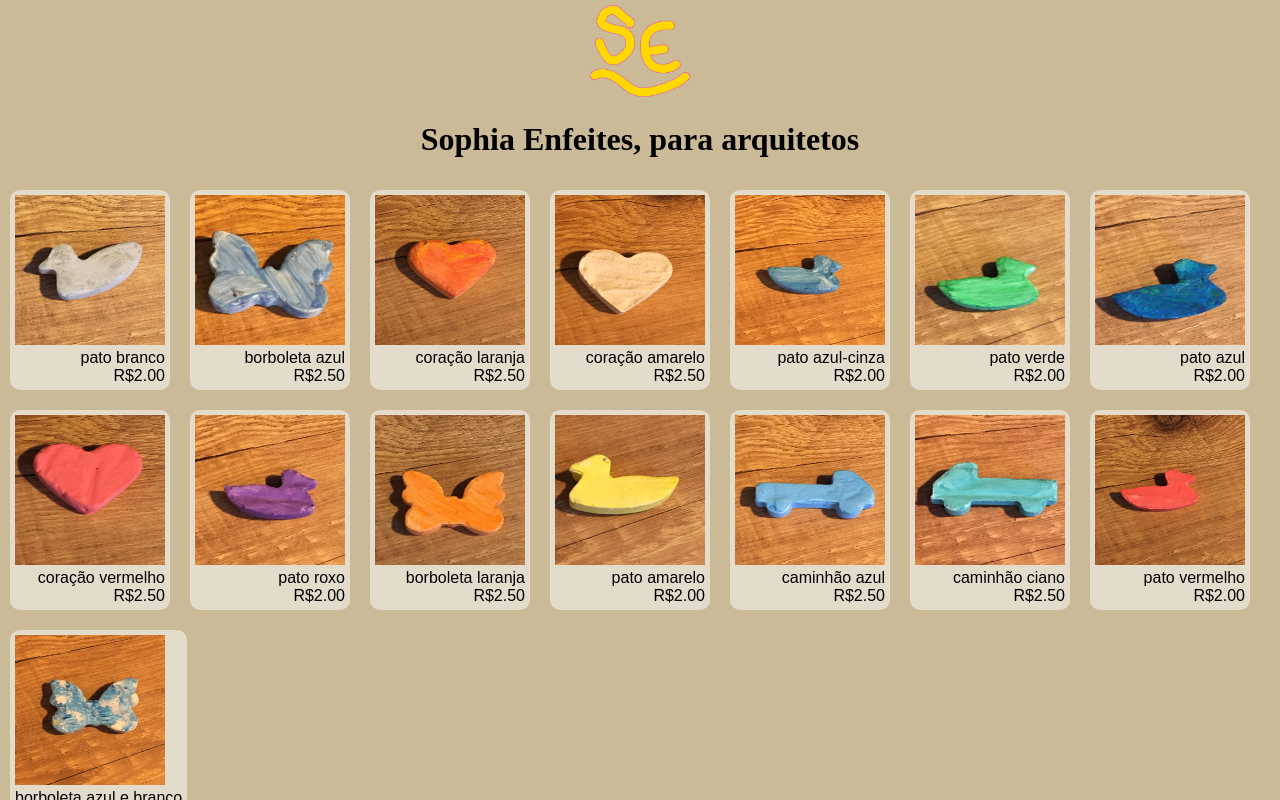
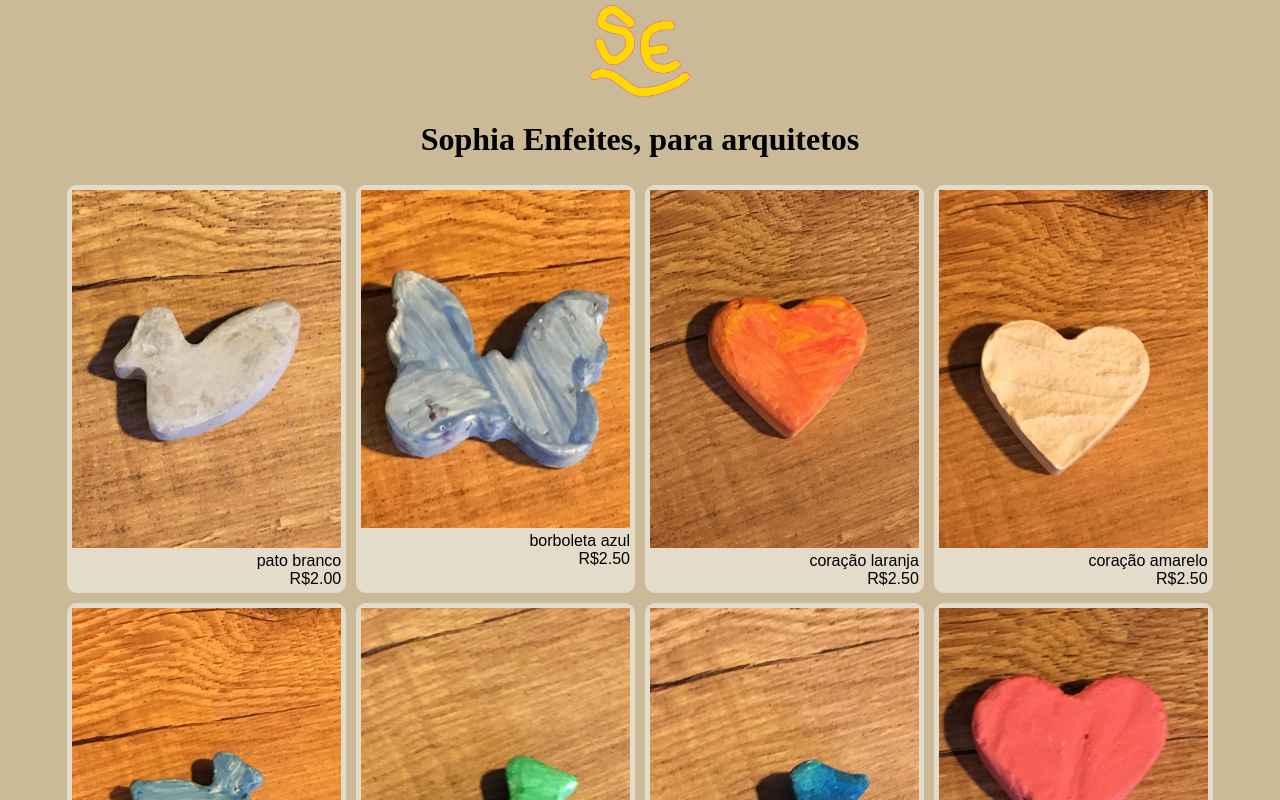
Before and after one commit to ABMHub/SophiaEnfeites, a React (Create React App) app: page / in a window 1280 px wide. Shown: the top 800 px of the page. Built offline with nearby package versions, Linux system fonts and the light colour scheme.

Commit message:
conserta bugs de layout

```diff
--- a/src/App.css
+++ b/src/App.css
@@ -16,14 +16,31 @@ body {
 .listaProdutos {
   display: flex;
   flex-wrap: wrap;
+  justify-content: center;
+}
+
+@media only screen and (max-width: 768px){
+  .produto {
+    width: 40%;
+  }
+}
+
+@media only screen and (min-width: 768px){
+  .produto {
+    width: 21%;
+  }
 }
 
 .produto {
   display: initial;
-  margin : 10px;
+  margin : 5px;
   background-color: rgb(255, 255, 255, 0.5);
   padding: 5px;
   border-radius: 10px;
+}
+
+.produto > img {
+  width: 100%;
 }
 
 .textoProduto {
--- a/src/App.js
+++ b/src/App.js
@@ -4,7 +4,7 @@ import {produtos} from './imagens/produtos'
 function Produto (props) {
   return (
     <div className="produto">
-      <img src={props.data.img} alt="produto" width="150px" height="150px"/>
+      <img src={props.data.img} alt="produto"/>
       <div className="textoProduto">
         {props.data.tipo} {props.data.cor}<br />R${props.data.preco.toFixed(2)}
       </div>
@@ -16,7 +16,7 @@ function App() {
   return (
     <>
       <div className="logo">
-        <img src="./SElogo.png" alt="logo da loja da sophia" width="100px"/>
+        <img src="./SElogo.png" alt="logo da loja da sophia" width="100px" height="100px"/>
       </div>
 
       <div className="titulo">
@@ -26,7 +26,7 @@ function App() {
       <div className="listaProdutos">
         {produtos.map((produto) => {
           return (
-            <Produto data={produto}/>
+            <Produto data={produto} key={produto.id}/>
           )
         })}
       </div>
--- a/src/imagens/produtos.js
+++ b/src/imagens/produtos.js
@@ -16,90 +16,105 @@ import cimento15 from './cimento/cimento (15).jpeg'
 
 export const produtos = [
     {
+        id: 1,
         tipo: 'pato',
         cor: 'branco',
         img: cimento1,
         preco: 2.0
     },
     {
+        id: 2,
         tipo: 'borboleta',
         cor: 'azul',
         img: cimento2,
         preco: 2.5
     },
     {
+        id: 3,
         tipo: 'coração',
         cor: 'laranja',
         img: cimento3,
         preco: 2.5
     },
     {
+        id: 4,
         tipo: 'coração',
         cor: 'amarelo',
         img: cimento4,
         preco: 2.5
     },
     {
+        id: 5,
         tipo: 'pato',
         cor: 'azul-cinza',
         img: cimento5,
         preco: 2.0
     },
     {
+        id: 6,
         tipo: 'pato',
         cor: 'verde',
         img: cimento6,
         preco: 2.0
     },
     {
+        id: 7,
         tipo: 'pato',
         cor: 'azul',
         img: cimento7,
         preco: 2.0
     },
     {
+        id: 8,
         tipo: 'coração',
         cor: 'vermelho',
         img: cimento8,
         preco: 2.5
     },
     {
+        id: 9,
         tipo: 'pato',
         cor: 'roxo',
         img: cimento9,
         preco: 2.0
     },
     {
+        id: 10,
         tipo: 'borboleta',
         cor: 'laranja',
         img: cimento10,
         preco: 2.5
     },
     {
+        id: 11,
         tipo: 'pato',
         cor: 'amarelo',
         img: cimento11,
         preco: 2.0
     },
     {
+        id: 12,
         tipo: 'caminhão',
         cor: 'azul',
         img: cimento12,
         preco: 2.5
     },
     {
+        id: 13,
         tipo: 'caminhão',
         cor: 'ciano',
         img: cimento13,
         preco: 2.5
     },
     {
+        id: 14,
         tipo: 'pato',
         cor: 'vermelho',
         img: cimento14,
         preco: 2.0
     },
     {
+        id: 15,
         tipo: 'borboleta',
         cor: 'azul e branco',
         img: cimento15,
```
Also changed, not shown: 2 other files (tests, documents, lock files or other folders).
